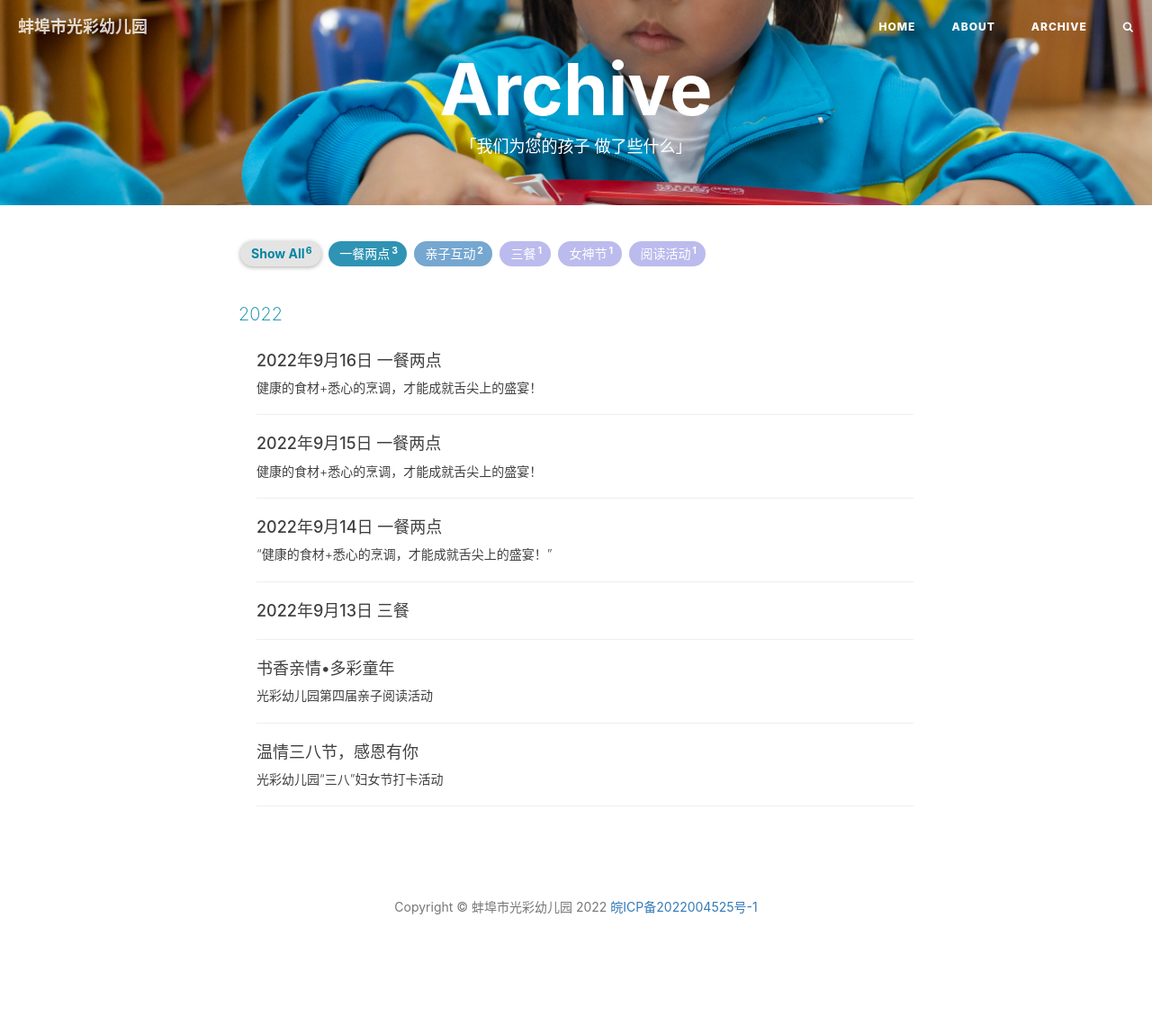
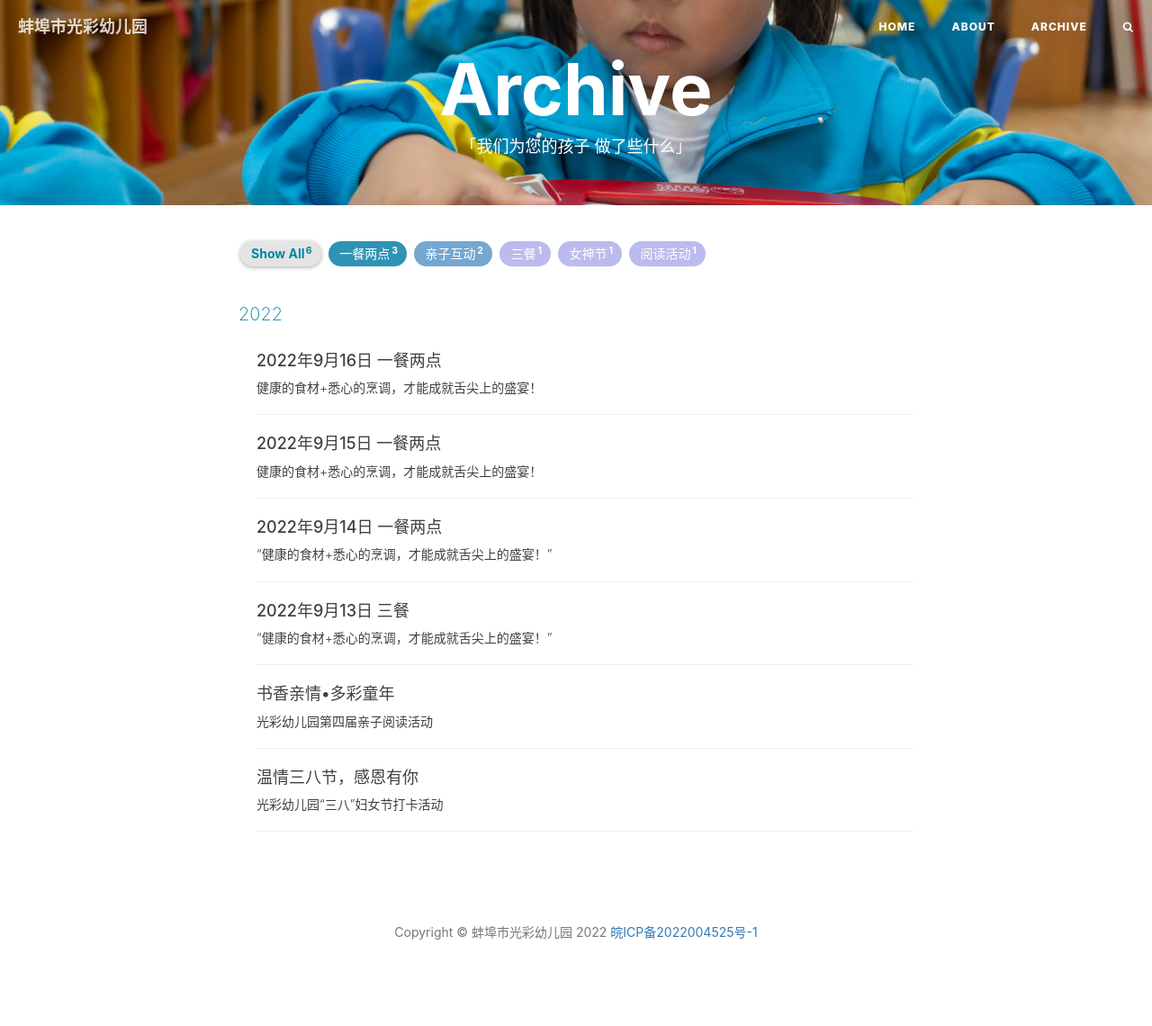
Before and after one commit to GeekEver/cn.bbsgcyey, a Jekyll site: the page built from archive.html, in a window 1280 px wide. Shown: the whole page at 90% size. Built offline with Jekyll 4.4.1, drawn with Linux system fonts in a browser that asks for light colours; nearby versions of some CDN libraries; comment, search, counter and statistics services are not loaded; before the commit the page ends 1112 px from its top, so only the background shows below that.

Commit message:
Update 2022-9-13-meals.md
Add subtitle

```diff
--- a/_posts/2022-9-13-meals.md
+++ b/_posts/2022-9-13-meals.md
@@ -1,6 +1,7 @@
 ---
 layout:       post
 title:        "2022年9月13日 三餐"
+subtitle:     “健康的食材+悉心的烹调，才能成就舌尖上的盛宴！”
 date:         2022-09-13 22:00:00
 author:       "光彩幼儿园"
 header-style: text
```
